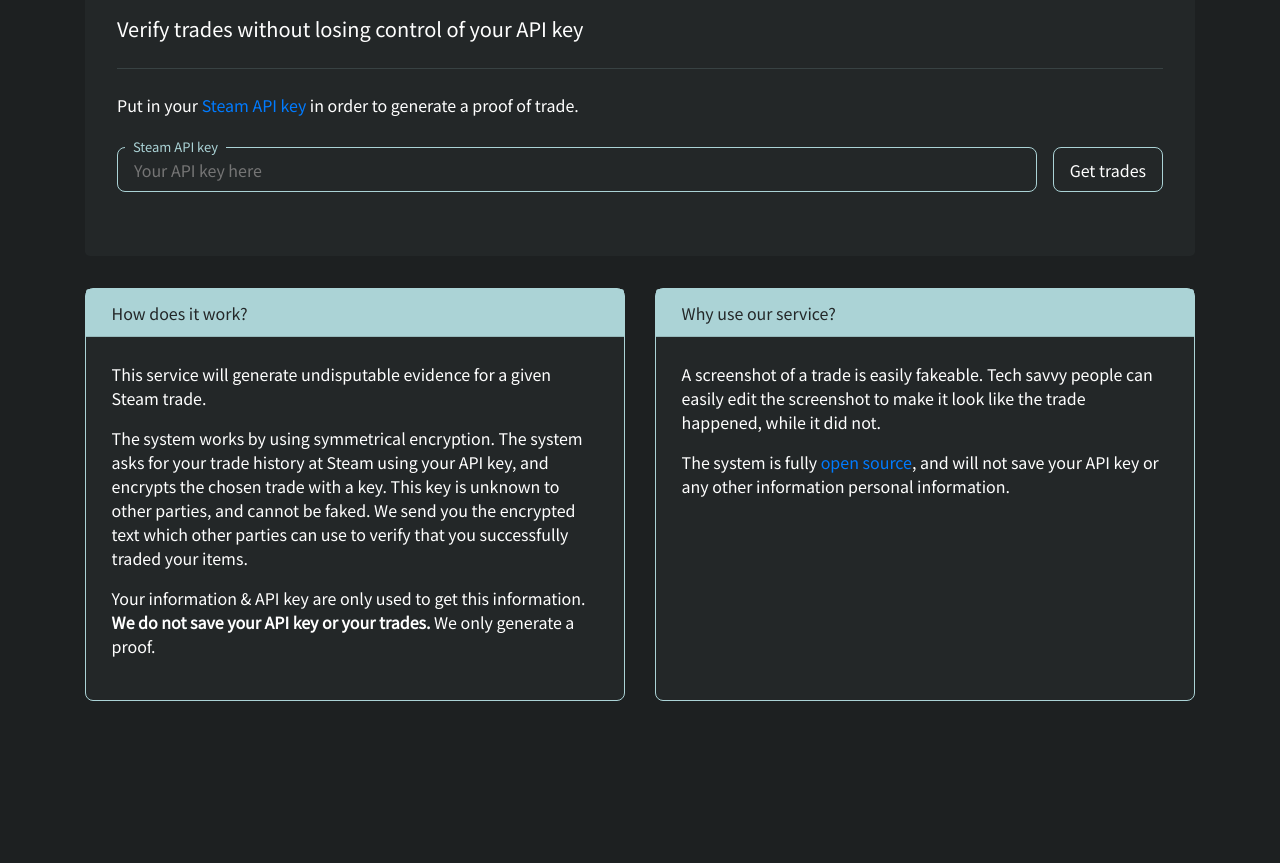
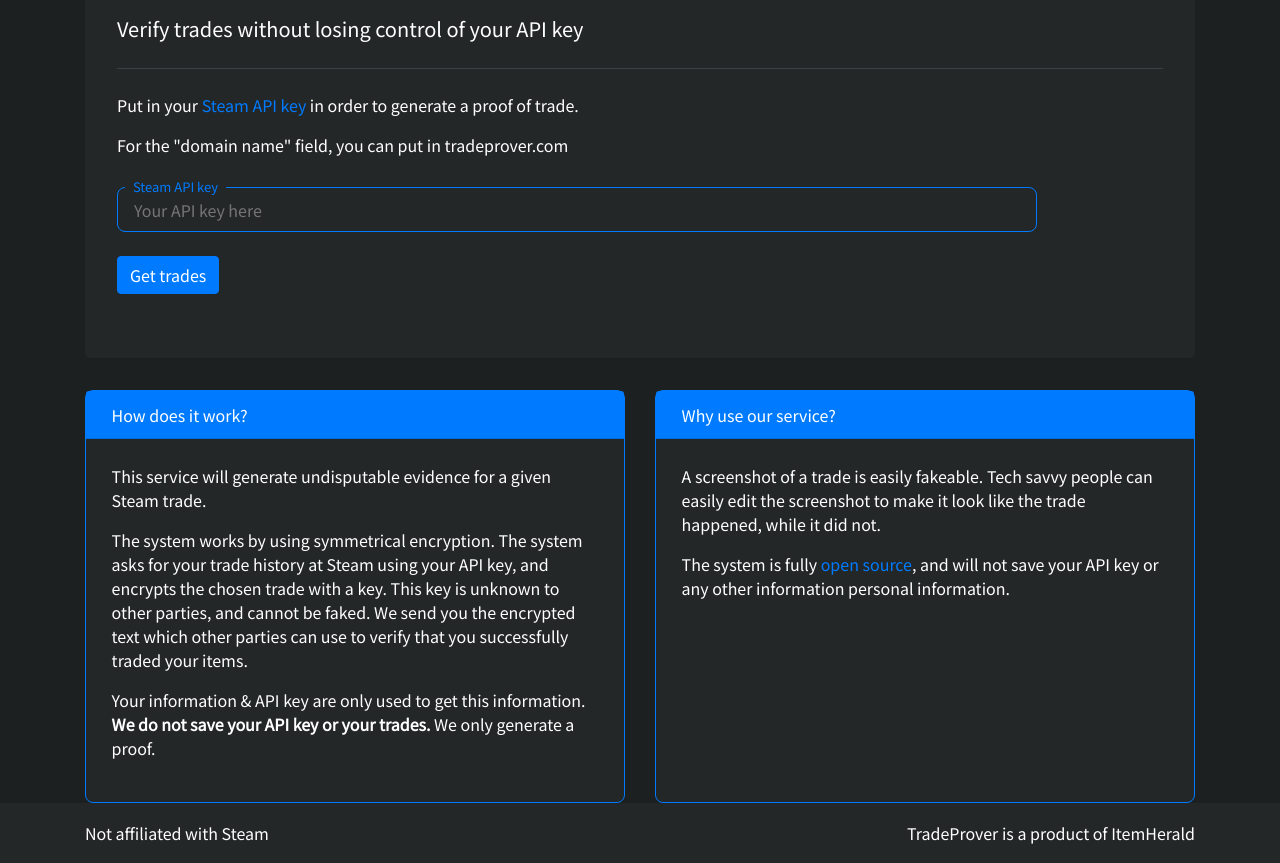
Before and after one commit to yeahspang/TradeProver, an Angular app in the folder frontend/: page / in a window 1280 px wide. Shown: the part 181-1044 px from the top of the page. Before the commit the page ends 882 px from the top, so only its background shows below. Built offline with nearby package versions, Linux system fonts and the light colour scheme.

Commit message:
Minor styling & textual changes

```diff
--- a/frontend/src/app/app.component.html
+++ b/frontend/src/app/app.component.html
@@ -1,6 +1,6 @@
 <nav class="navbar navbar-expand-lg navbar-dark bg-dark">
     <div class="container">
-        <a class="navbar-brand" href="#">TradeBack</a>
+        <a class="navbar-brand" href="#">TradeProver</a>
         <button class="navbar-toggler" type="button" data-toggle="collapse" data-target="#navbarSupportedContent" aria-controls="navbarSupportedContent" aria-expanded="false" aria-label="Toggle navigation">
         <span class="navbar-toggler-icon"></span>
         </button>
@@ -19,3 +19,9 @@
 <main>
     <router-outlet></router-outlet>
 </main>
+<footer class="footer">
+    <div class="container">
+        <span>Not affiliated with Steam</span>
+        <span>TradeProver is a product of ItemHerald</span>
+    </div>
+</footer>
--- a/frontend/src/app/pages/home/home.component.html
+++ b/frontend/src/app/pages/home/home.component.html
@@ -3,8 +3,9 @@
         <h1 class="display-4 title">Proof Steam Trades</h1>
         <p class="lead">Verify trades without losing control of your API key</p>
         <hr class="my-4">
-        <p>Put in your <a rel="noreferrer nofollow noopener" href="https://steamcommunity.com/dev/apikey">Steam API
+        <p>Put in your <a rel="noreferrer nofollow noopener" target="_blank" href="https://steamcommunity.com/dev/apikey">Steam API
                 key</a> in order to generate a proof of trade.</p>
+        <p>For the "domain name" field, you can put in tradeprover.com</p>
         <!-- <div class="input-group mb-3">
             <div class="input-group-prepend">
                 <span class="input-group-text" id="basic-addon1">Steam API key</span>
@@ -17,8 +18,9 @@
             <div class="label">Steam API key</div>
             <input [(ngModel)]="userkey" type="text" class="input-field" (keyup.enter)="get()"
                 placeholder="Your API key here">
-            <button type="button" class="input-button" (click)="get()">Get trades</button>
         </div>
+        <br/>
+        <button type="button" class="btn btn-primary" (click)="get()">Get trades</button>
     </div>
 
     <div *ngIf="tradeproof" class="alert alert-success proof" role="alert">
--- a/frontend/src/styles.less
+++ b/frontend/src/styles.less
@@ -1,10 +1,14 @@
 /* You can add global styles to this file, and also import other style files */
 
-@accent: #abd3d6;
+@accent: #007bff;
 
 html, body { height: 100%; }
 body { margin: 0; font-family: 'Noto Sans JP', sans-serif; }
 
+main {
+    position: relative;
+    min-height: 100vh;
+  }
 
 html, body {
     background-color: #1d2021;
@@ -16,7 +20,7 @@
     border: 1px solid @accent;
 }
 .card-header {
-    color: #232728;
+    color: #fff;
     background-color: @accent;
     padding: 0.7rem 1.6rem;
 }
@@ -43,6 +47,7 @@
     position: relative;
     margin-top: 30px;
     .input-field {
+        color: #fff;
         background: #232728;
         border: 1px solid @accent;
         padding: 0.6rem 1rem;
@@ -56,7 +61,7 @@
         top: -8px;
         line-height: 16px;
         font-size: 13px;
-        color: #abd3d6;
+        color: @accent;
         background: #232728 ;
         padding: 0 0.5rem;
     }
@@ -71,3 +76,13 @@
         background-color: rgba(255, 255, 255, 0.1);
     }
 }
+.footer {
+    width: 100%;
+    height: 60px;
+    line-height: 60px;
+    background-color: #232728;
+    .container {
+        display: flex;
+        justify-content: space-between;
+    }
+}
```
Also changed, not shown: 1 other file (tests, documents, lock files or other folders).
